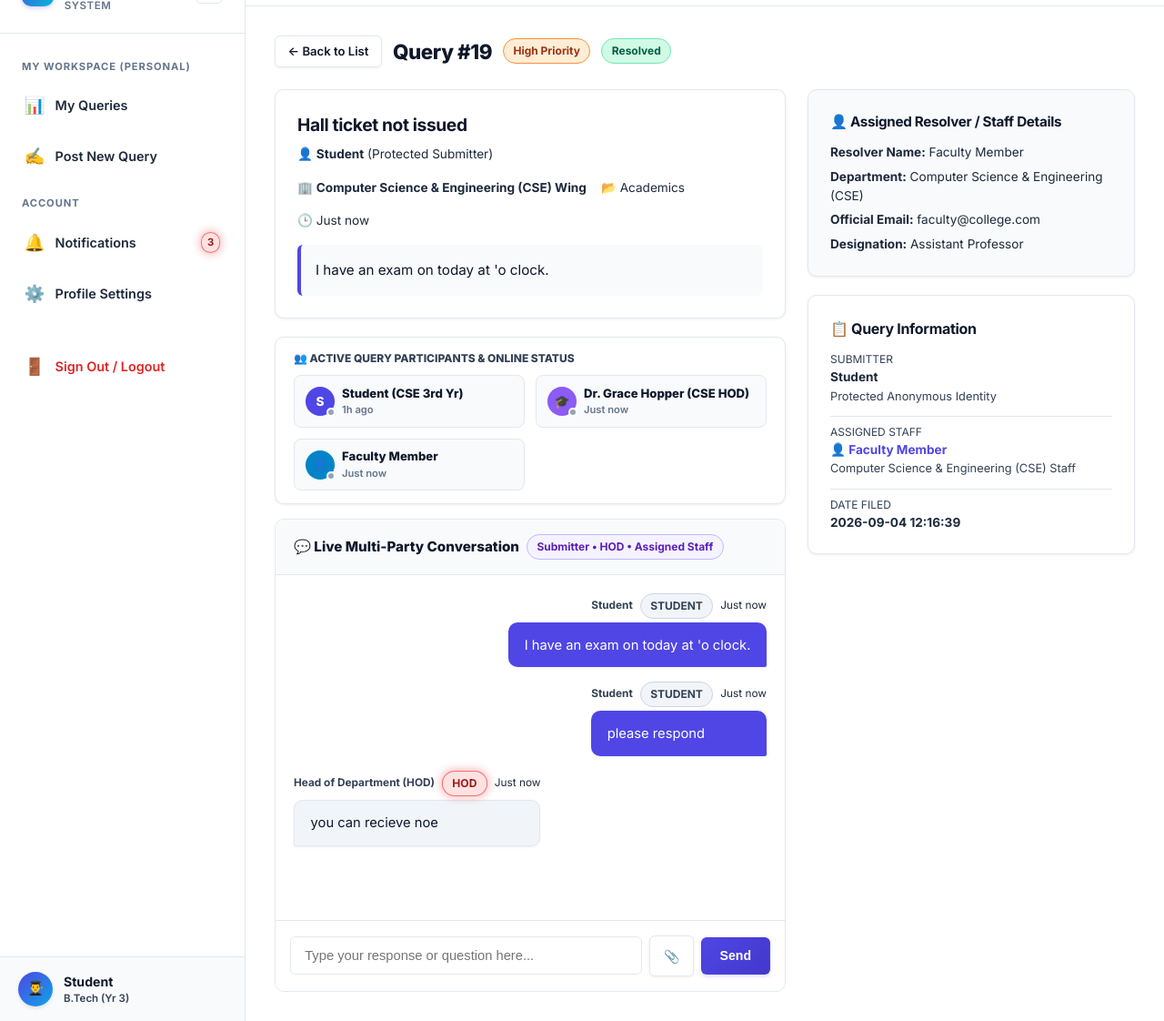
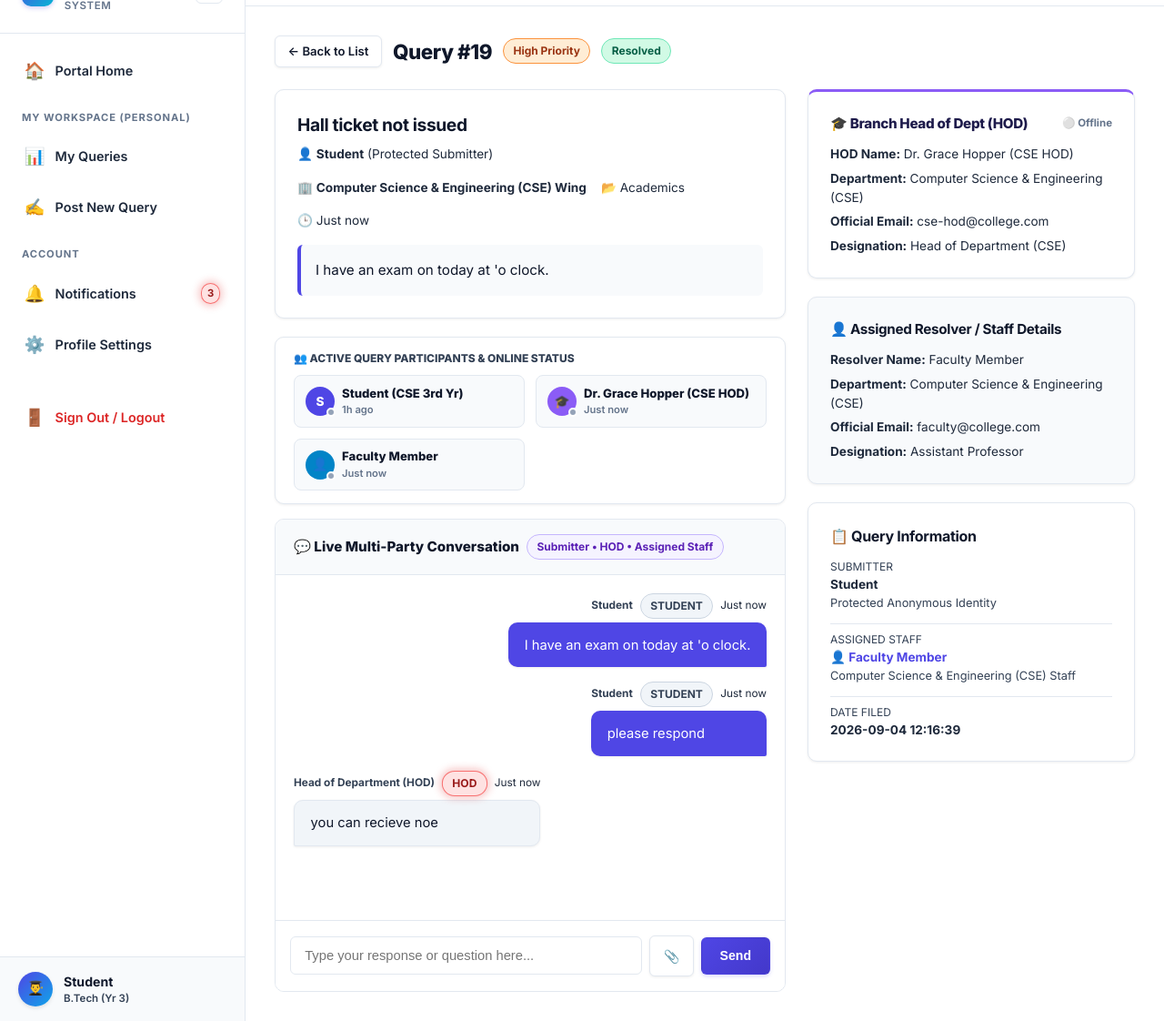
Before and after one commit to jahnavirayudu16/Department-Query-Management-Portal, a Flask app: page /query/19 in a window 1280 px wide. Shown: the part 59-1181 px from the top of the page at 91% size. Run offline with Flask 3, Linux system fonts and the light colour scheme; a user stored in the database is signed in; data comes from the database, SQL or seed files in the repository; both versions use the stored data as it was after the commit; data that the repository does not hold is empty; some libraries are stand-ins or nearby versions.

Commit message:
Updated DQM Portal

```diff
--- a/app.py
+++ b/app.py
@@ -182,7 +182,6 @@
         ('Prof. Ada Lovelace (ECE HOD)', 'ece-hod@college.com', 'hod123', 'hod', 'UG', 'Electronics & Communication Engineering (ECE)', 'B.Tech', None, 'Head of Department (ECE)'),
         ('Dr. Nikola Tesla (Mech HOD)', 'mech-hod@college.com', 'hod123', 'hod', 'UG', 'Mechanical Engineering (Mech)', 'B.Tech', None, 'Head of Department (Mechanical)'),
         ('Prof. Dennis Ritchie (BCA HOD)', 'bca-hod@college.com', 'hod123', 'hod', 'UG', 'Bachelor of Computer Applications (BCA)', 'Degree', None, 'Head of Department (BCA)'),
-        ('Dr. Alexander Fleming (Pharmacy HOD)', 'pharm-hod@college.com', 'hod123', 'hod', 'UG', 'Bachelor of Pharmacy (B.Pharm - Core)', 'B.Pharmacy', None, 'Head of Department (Pharmacy)'),
         ('Dr. Peter Drucker (MBA HOD)', 'mba-hod@college.com', 'hod123', 'hod', 'PG', 'MBA (Business Analytics)', 'MBA', None, 'Head of Department (MBA)'),
         ('Dr. Barbara Liskov (MCA HOD)', 'mca-hod@college.com', 'hod123', 'hod', 'PG', 'Master of Computer Applications (MCA - Regular)', 'MCA', None, 'Head of Department (MCA)'),
         ('Dr. Claude Shannon (M.Tech HOD)', 'mtech-hod@college.com', 'hod123', 'hod', 'PG', 'M.Tech (Computer Science & Engineering)', 'M.Tech', None, 'Head of Department (M.Tech)'),
@@ -388,7 +387,7 @@
 @login_required
 def dashboard():
     user = get_current_user()
-    if user['role'] == 'staff':
+    if user['role'] in ['staff', 'hod']:
         return redirect(url_for('department_dashboard'))
     elif user['role'] == 'admin':
         return redirect(url_for('admin_dashboard'))
@@ -696,15 +695,19 @@
                 'last_active': staff_row['last_active_at']
             }
 
-    # 3. Branch HOD Presence
-    hod_row = db.execute("SELECT id, name, role, department, designation, last_active_at FROM users WHERE role = 'hod' AND department = ? LIMIT 1", (query['department'],)).fetchone()
+    # 3. Branch HOD Presence & Details
+    hod_row = db.execute("SELECT id, name, email, role, department, designation, last_active_at FROM users WHERE role = 'hod' AND (department = ? OR department IS NULL) LIMIT 1", (query['department'],)).fetchone()
+    if not hod_row:
+        hod_row = db.execute("SELECT id, name, email, role, department, designation, last_active_at FROM users WHERE role = 'hod' LIMIT 1").fetchone()
+
     hod_presence = None
     if hod_row:
         hod_presence = {
             'id': hod_row['id'],
             'name': hod_row['name'],
+            'email': hod_row['email'],
             'role': 'Branch HOD',
-            'department': hod_row['department'],
+            'department': hod_row['department'] or query['department'],
             'designation': hod_row['designation'] or 'Head of Department',
             'is_online': (hod_row['id'] in ONLINE_USERS),
             'last_active': hod_row['last_active_at']
--- a/seed_data.py
+++ b/seed_data.py
@@ -69,7 +69,6 @@
             ('Prof. Ada Lovelace (ECE HOD)', 'ece-hod@college.com', generate_password_hash('hod123'), 'hod', 'UG', 'Electronics & Communication Engineering (ECE)', 'B.Tech', None, '', '', 'Head of Department (ECE)', 1),
             ('Dr. Nikola Tesla (Mech HOD)', 'mech-hod@college.com', generate_password_hash('hod123'), 'hod', 'UG', 'Mechanical Engineering (Mech)', 'B.Tech', None, '', '', 'Head of Department (Mechanical)', 1),
             ('Prof. Dennis Ritchie (BCA HOD)', 'bca-hod@college.com', generate_password_hash('hod123'), 'hod', 'UG', 'Bachelor of Computer Applications (BCA)', 'Degree', None, '', '', 'Head of Department (BCA)', 1),
-            ('Dr. Alexander Fleming (Pharmacy HOD)', 'pharm-hod@college.com', generate_password_hash('hod123'), 'hod', 'UG', 'Bachelor of Pharmacy (B.Pharm - Core)', 'B.Pharmacy', None, '', '', 'Head of Department (Pharmacy)', 1),
             ('Dr. Peter Drucker (MBA HOD)', 'mba-hod@college.com', generate_password_hash('hod123'), 'hod', 'PG', 'MBA (Business Analytics)', 'MBA', None, '', '', 'Head of Department (MBA)', 1),
             ('Dr. Barbara Liskov (MCA HOD)', 'mca-hod@college.com', generate_password_hash('hod123'), 'hod', 'PG', 'Master of Computer Applications (MCA - Regular)', 'MCA', None, '', '', 'Head of Department (MCA)', 1),
             ('Dr. Claude Shannon (M.Tech HOD)', 'mtech-hod@college.com', generate_password_hash('hod123'), 'hod', 'PG', 'M.Tech (Computer Science & Engineering)', 'M.Tech', None, '', '', 'Head of Department (M.Tech)', 1),
--- a/static/js/main.js
+++ b/static/js/main.js
@@ -17,31 +17,41 @@
   const btnAllow = document.getElementById('btnAllowPush');
   const btnDeny = document.getElementById('btnDenyPush');
 
-  if (!banner || !('Notification' in window)) return;
+  if (!banner) return;
 
-  // Show banner if permission is default and user has not dismissed in this session
-  if (Notification.permission === 'default' && !sessionStorage.getItem('dqm_push_prompt_dismissed')) {
+  // Immediately hide if notifications already granted/denied or previously dismissed
+  if (!('Notification' in window) || Notification.permission !== 'default' || localStorage.getItem('dqm_push_prompt_dismissed') === 'true') {
+    banner.style.display = 'none';
+    return;
+  }
+
+  // Otherwise show the prompt banner
   banner.style.display = 'flex';
-  }
 
   if (btnAllow) {
     btnAllow.addEventListener('click', () => {
+      banner.style.display = 'none';
+      localStorage.setItem('dqm_push_prompt_dismissed', 'true');
+
+      if ('Notification' in window) {
         Notification.requestPermission().then(permission => {
           banner.style.display = 'none';
+          localStorage.setItem('dqm_push_prompt_dismissed', 'true');
           if (permission === 'granted') {
             showToastAlert('✅ Push Notifications enabled! You will receive live alerts.', 'info');
             triggerNativeNotification('🔔 Real-Time Alerts Activated', 'You will receive instant browser alerts for query replies and status updates.');
-        } else {
-          sessionStorage.setItem('dqm_push_prompt_dismissed', 'true');
           }
+        }).catch(() => {
+          banner.style.display = 'none';
         });
+      }
     });
   }
 
   if (btnDeny) {
     btnDeny.addEventListener('click', () => {
       banner.style.display = 'none';
-      sessionStorage.setItem('dqm_push_prompt_dismissed', 'true');
+      localStorage.setItem('dqm_push_prompt_dismissed', 'true');
     });
   }
 }
--- a/templates/base.html
+++ b/templates/base.html
@@ -29,19 +29,22 @@
     <!-- Left Collapsible Sidebar -->
     <aside class="sidebar" id="appSidebar">
       <div class="sidebar-header">
-        <div class="sidebar-brand-wrapper">
+        <a href="{{ url_for('index') }}" class="sidebar-brand-wrapper" style="text-decoration: none; color: inherit;">
           <div class="sidebar-logo">🎓</div>
           <div class="sidebar-brand">
             <h2>DQM Portal</h2>
             <p>College Query System</p>
           </div>
-        </div>
+        </a>
         <button type="button" class="sidebar-close-btn" id="sidebarCloseBtn" title="Close Navigation" aria-label="Close Navigation">
           ✕
         </button>
       </div>
 
       <nav class="sidebar-nav">
+        <a href="{{ url_for('index') }}" class="nav-item {% if request.endpoint == 'index' %}active{% endif %}">
+          <span class="icon">🏠</span> Portal Home
+        </a>
         {% if current_user.role in ['student', 'faculty'] %}
         <div class="nav-section-title">My Workspace (Personal)</div>
         <a href="{{ url_for('dashboard') }}" class="nav-item {% if request.endpoint == 'dashboard' %}active{% endif %}">
--- a/templates/query_details.html
+++ b/templates/query_details.html
@@ -246,6 +246,28 @@
       </div>
       {% endif %}
 
+      <!-- Head of Department (HOD) Detailed Profile Card (Unmasked & Visible to all) -->
+      {% if hod_presence %}
+      <div class="card" style="background: #ffffff; border: 1px solid var(--border-color); border-top: 3px solid #8b5cf6;">
+        <div style="display: flex; justify-content: space-between; align-items: center; margin-bottom: 0.75rem;">
+          <h3 style="font-size: 0.95rem; font-weight: 800; color: #1e1b4b; margin: 0;">
+            🎓 Branch Head of Dept (HOD)
+          </h3>
+          <span class="user-presence-text" data-user-id="{{ hod_presence.id }}" style="font-size: 0.72rem; font-weight: 700; color: {% if hod_presence.is_online %}#16a34a{% else %}#64748b{% endif %};">
+            {% if hod_presence.is_online %}🟢 Online{% else %}⚪ Offline{% endif %}
+          </span>
+        </div>
+        <div style="font-size: 0.85rem; display: flex; flex-direction: column; gap: 0.4rem;">
+          <div><strong>HOD Name:</strong> {{ hod_presence.name }}</div>
+          <div><strong>Department:</strong> {{ hod_presence.department }}</div>
+          <div><strong>Official Email:</strong> {{ hod_presence.email or 'N/A' }}</div>
+          {% if hod_presence.designation %}
+          <div><strong>Designation:</strong> {{ hod_presence.designation }}</div>
+          {% endif %}
+        </div>
+      </div>
+      {% endif %}
+
       <!-- Assigned Staff Member Detailed Profile Card (Visible to Student, HOD, and Staff) -->
       <div class="card" style="background: #f8fafc; border: 1px solid var(--border-color);">
         <h3 style="font-size: 0.95rem; font-weight: 700; margin-bottom: 0.75rem; color: var(--text-main);">
```
Also changed, not shown: config.py (+3 -28 lines), templates/admin_communicate_hod.html (+6 -9 lines), templates/register.html (+3 -25 lines), database.db. Lines whose indentation alone changed are shown as unchanged.
